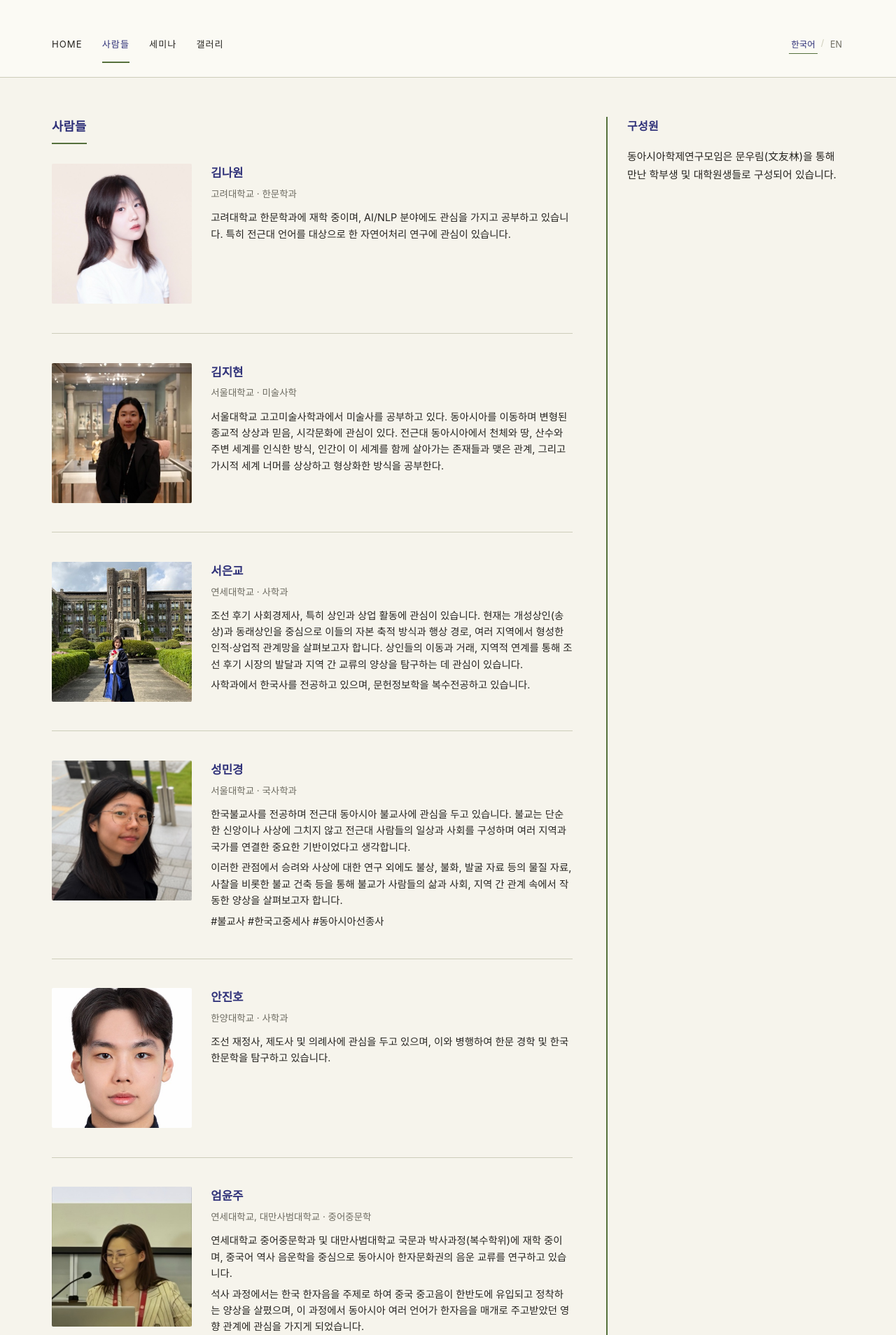
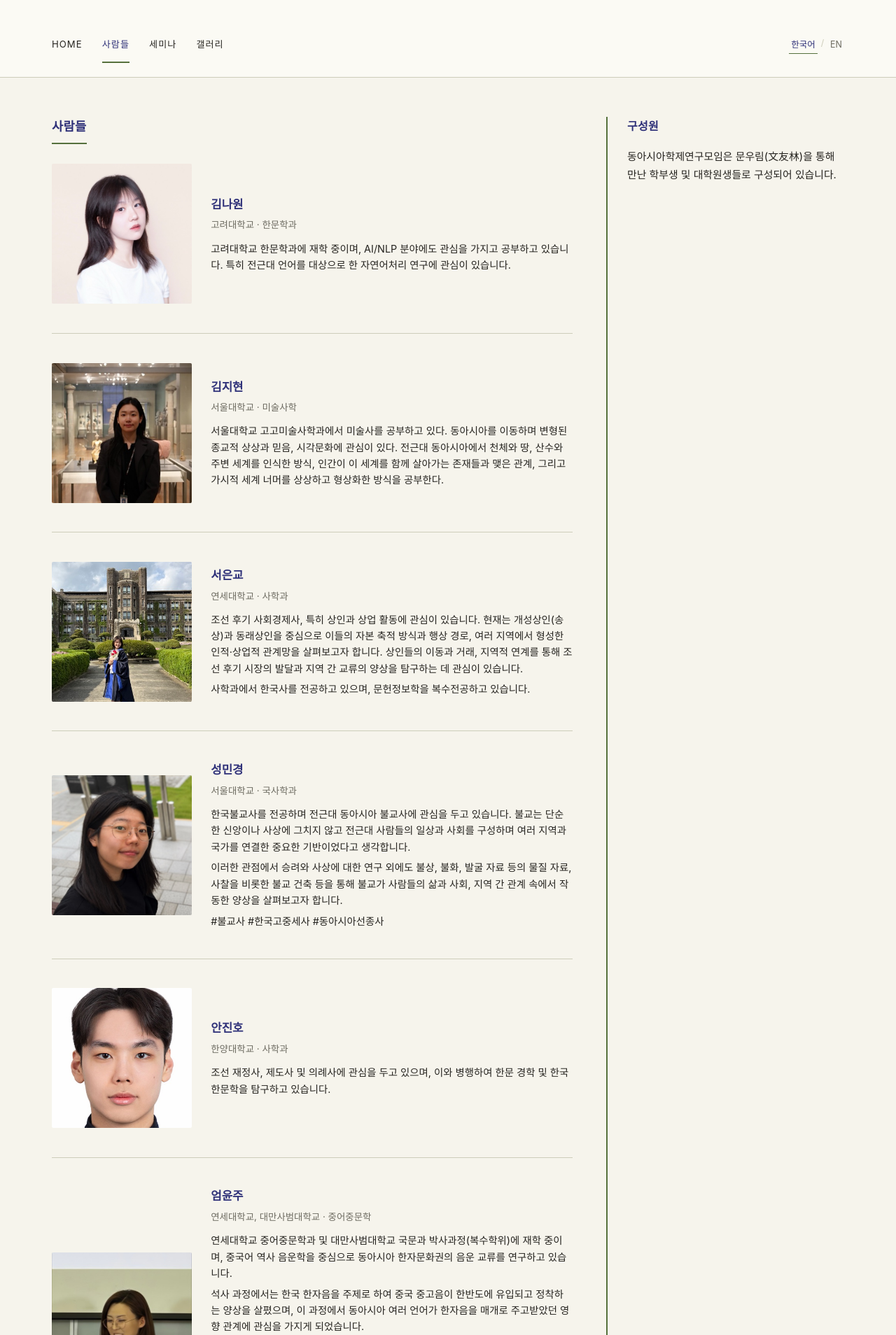
Before and after one commit to eastasia-interdisciplinary/eastasia-interdisciplinary.github.io, a Jekyll site: the page built from people.html, in a window 1280 px wide. Shown: the part 386-2294 px from the top of the page at 70% size. Built offline with Jekyll 4.4.1, drawn with Linux system fonts in a browser that asks for light colours; some web fonts are replaced.

Commit message:
Centre each portrait against its bio
엄윤주's bio is four paragraphs, roughly twice the height of the
portrait, so top-aligning left a tall empty column under the photo.
Centring balances the row against whatever length the bio happens to
be. The tradeoff is that the name no longer sits level with the top of
the photo, which reads fine at these proportions.

Co-Authored-By: Claude Opus 5 (1M context) <noreply@anthropic.com>

```diff
--- a/assets/css/style.css
+++ b/assets/css/style.css
@@ -389,7 +389,9 @@ article.post .back-link {
    turns that variation into visible structure. */
 .people-grid .grid-card {
   display: flex;
-  align-items: flex-start;
+  /* centred rather than top-aligned: a four-paragraph bio is twice the height
+     of the portrait, and top-aligning left a long empty column beneath it */
+  align-items: center;
   gap: 1.7rem;
   padding-bottom: 2.6rem;
   border-bottom: 1px solid var(--rule);
```
